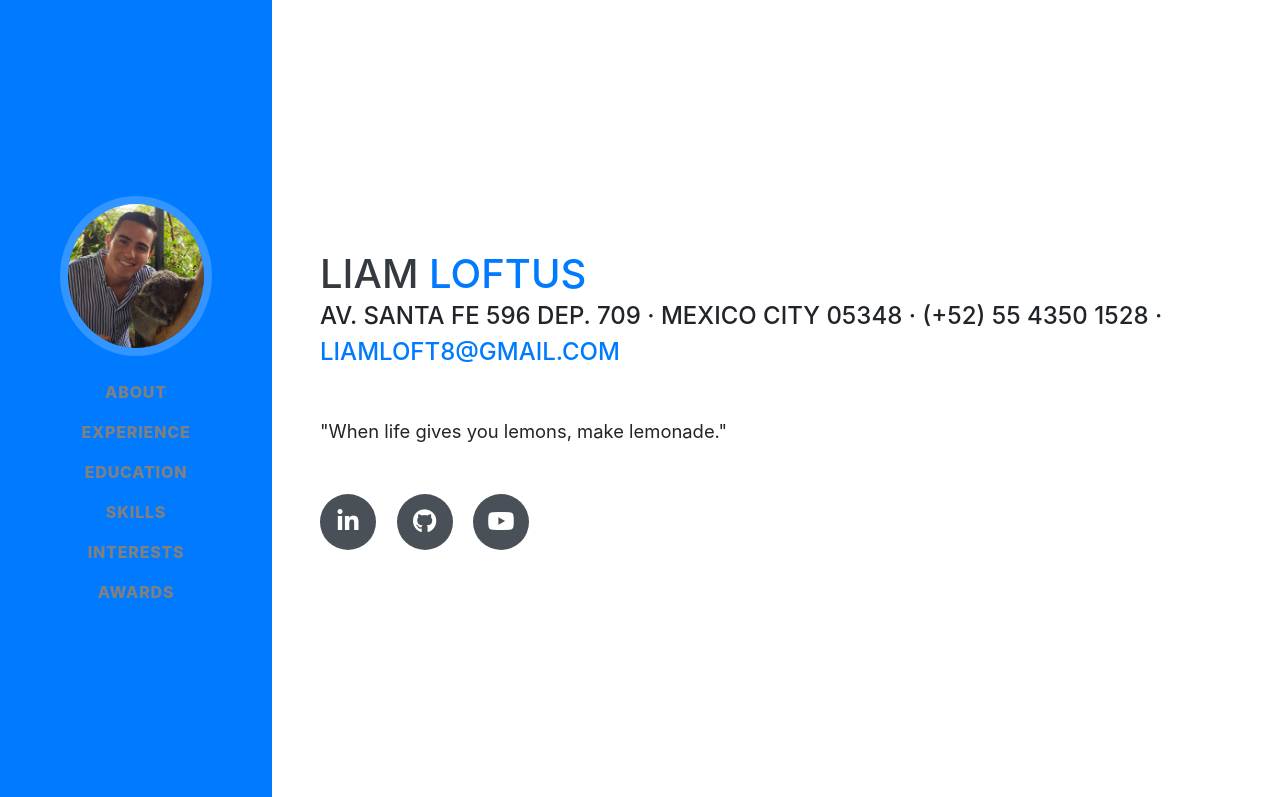
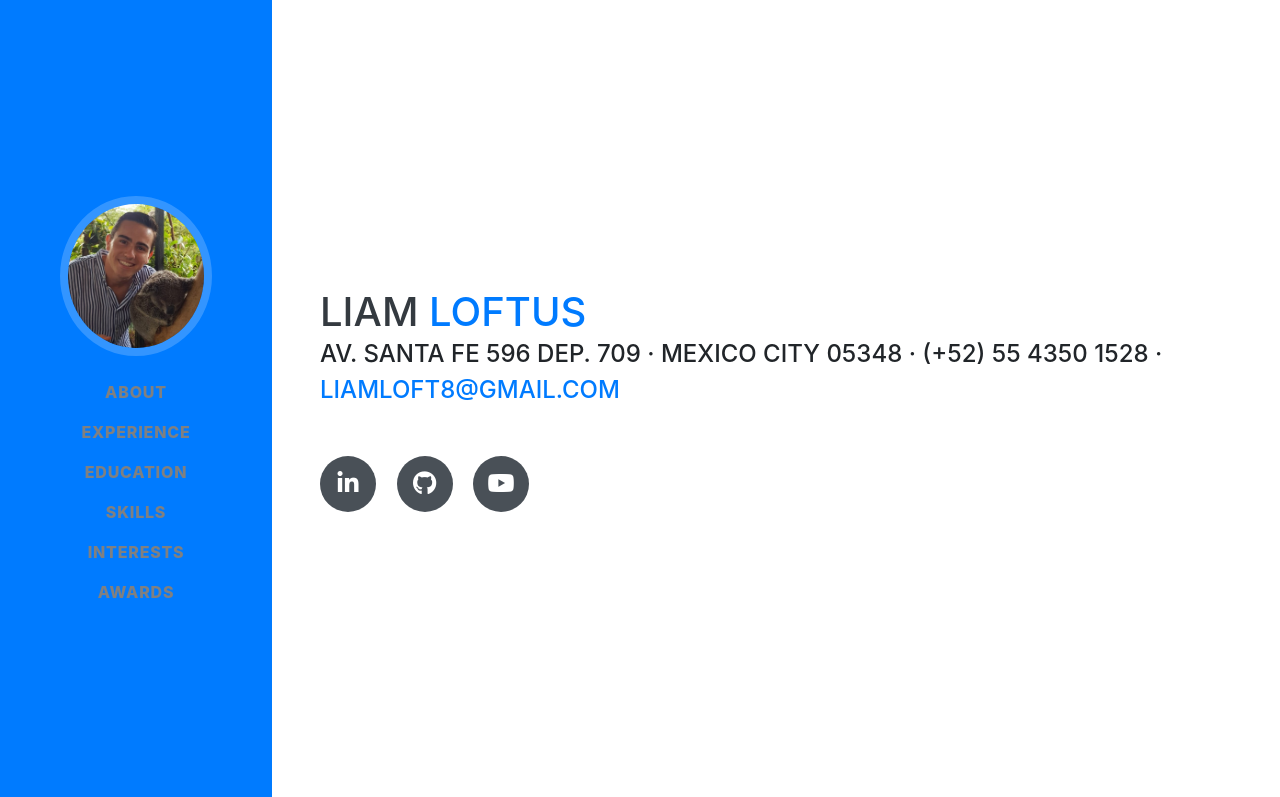
Before and after one commit to liamloft/Resume, a website with bundled scripts: page index.html in a window 1280 px wide. Shown: the top 797 px of the page. Built offline with nearby package versions, Linux system fonts and the light colour scheme; a web font is replaced by a local one.

Commit message:
Removed Quote

```diff
--- a/index.html
+++ b/index.html
@@ -69,7 +69,7 @@
         <div class="subheading mb-5">Av. Santa Fe 596 Dep. 709 · Mexico City 05348 · (+52) 55 4350 1528 ·
           <a href="mailto:liamloft8@gmail.com">liamloft8@gmail.com</a>
         </div>
-        <p class="lead mb-5">"When life gives you lemons, make lemonade." </p>
+          <p class="lead mb-5"> <!-- "QUOTE" --> </p>
         <div class="social-icons">
           <a href="https://www.linkedin.com/in/liamloftus">
             <i class="fab fa-linkedin-in"></i>
```
